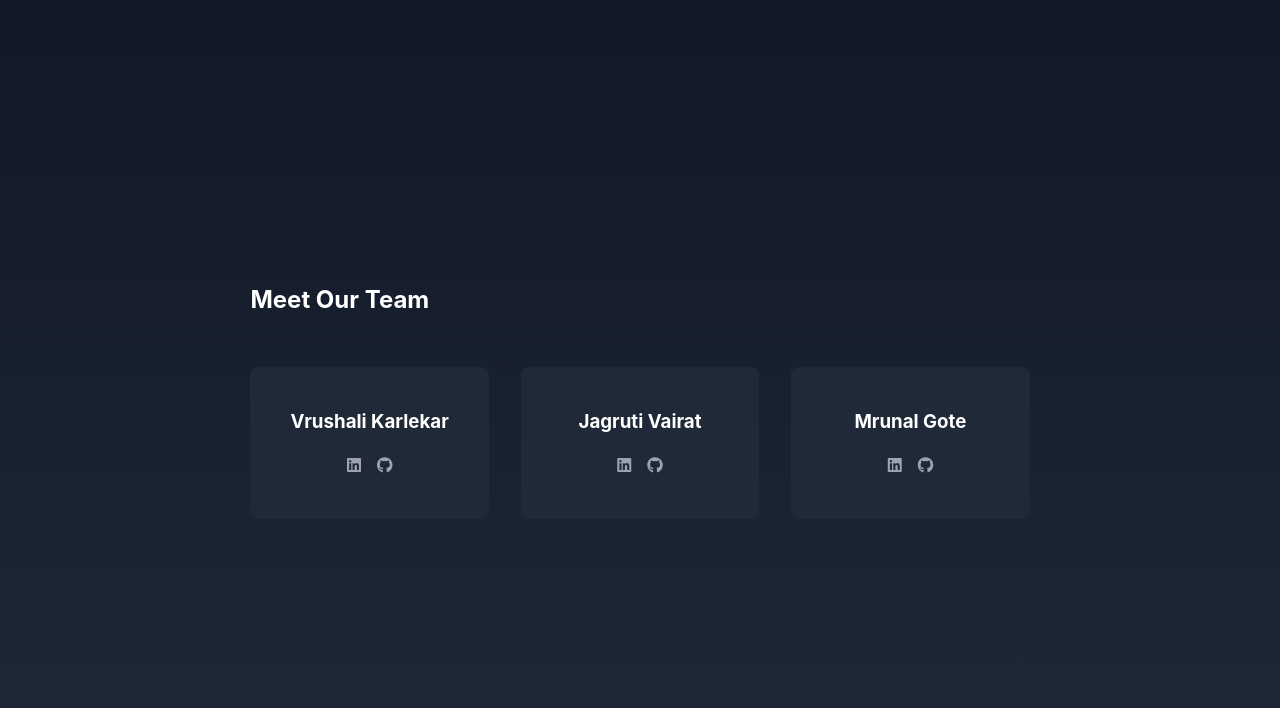
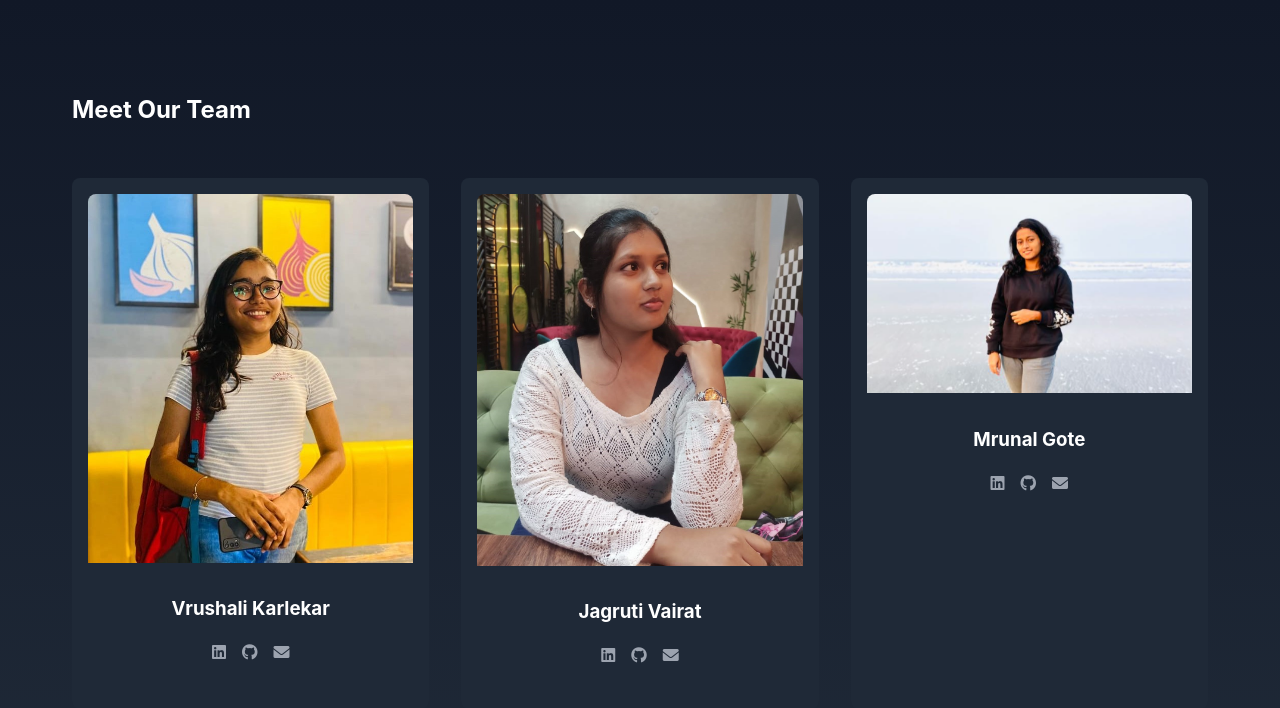
Before and after one commit to vrush292/Expense_Tracker, a Flask app: page /about in a window 1280 px wide. Shown: the top 708 px of the page. Run offline with Flask 3, Linux system fonts and the light colour scheme.

Commit message:
Update about.html

```diff
--- a/app/templates/about.html
+++ b/app/templates/about.html
@@ -48,6 +48,17 @@
             overflow: hidden;
             text-align: center;
             padding: 1rem;
+            transition: transform 0.3s;
+        }
+
+        .team-card:hover {
+            transform: scale(1.05); /* Scale effect on hover */
+        }
+
+        .team-card img {
+            width: 100%;
+            height: auto;
+            border-radius: 0.5rem 0.5rem 0 0; /* Rounded top corners */
         }
 
         .team-card-content {
@@ -84,40 +95,52 @@
         <h2 class="text-3xl text-center mb-6">Meet Our Team</h2>
         <div class="team-grid">
             <div class="team-card">
+                <img src="static/vrushali.jpeg" alt="Vrushali Karlekar">
                 <div class="team-card-content">
                     <h3 class="mb-4">Vrushali Karlekar</h3>
                     <div class="social-links">
                         <a href="https://www.linkedin.com/in/vrushali-karlekar-vk4876/" target="_blank">
-                            <i class="fab fa-linkedin text-gray mb-2"></i>
+                            <i class="fab fa-linkedin"></i>
                         </a>
                         <a href="https://github.com/vrush292" target="_blank">
-                            <i class="fab fa-github text-gray mb-2"></i>
+                            <i class="fab fa-github"></i>
+                        </a>
+                        <a href="https://mail.google.com/mail/?view=cm&fs=1&to=vrushalikarlekar2@gmail.com&su=Your%20Subject&body=Your%20message%20here" target="_blank">
+                            <i class="fas fa-envelope"></i>
                         </a>
                     </div>
                 </div>
             </div>
             <div class="team-card">
+                <img src="static/jagruti.jpeg" alt="Jagruti Vairat">
                 <div class="team-card-content">
                     <h3 class="mb-4">Jagruti Vairat</h3>
                     <div class="social-links">
                         <a href="https://www.linkedin.com/in/" target="_blank">
-                            <i class="fab fa-linkedin text-gray mb-2"></i>
+                            <i class="fab fa-linkedin"></i>
                         </a>
                         <a href="https://github.com/" target="_blank">
-                            <i class="fab fa-github text-gray mb-2"></i>
+                            <i class="fab fa-github"></i>
+                        </a>
+                        <a href="mailto:jagruti@example.com" target="_blank">
+                            <i class="fas fa-envelope"></i>
                         </a>
                     </div>
                 </div>
             </div>
             <div class="team-card">
+                <img src="static/mrunal.png" alt="Mrunal Gote">
                 <div class="team-card-content">
                     <h3 class="mb-4">Mrunal Gote</h3>
                     <div class="social-links">
-                        <a href="https://www.linkedin .com/in/" target="_blank">
-                            <i class="fab fa-linkedin text-gray mb-2"></i>
+                        <a href="https://www.linkedin.com/in/" target="_blank">
+                            <i class="fab fa-linkedin"></i>
                         </a>
                         <a href="https://github.com/" target="_blank">
-                            <i class="fab fa-github text-gray mb-2"></i>
+                            <i class="fab fa-github"></i>
+                        </a>
+                        <a href="mailto:mrunal@example.com" target="_blank">
+                            <i class="fas fa-envelope"></i>
                         </a>
                     </div>
                 </div>
```
